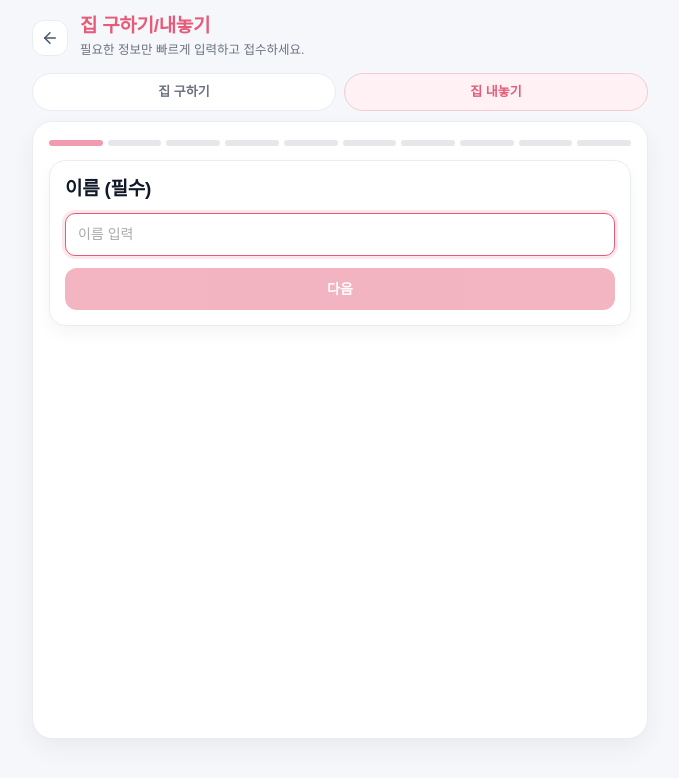
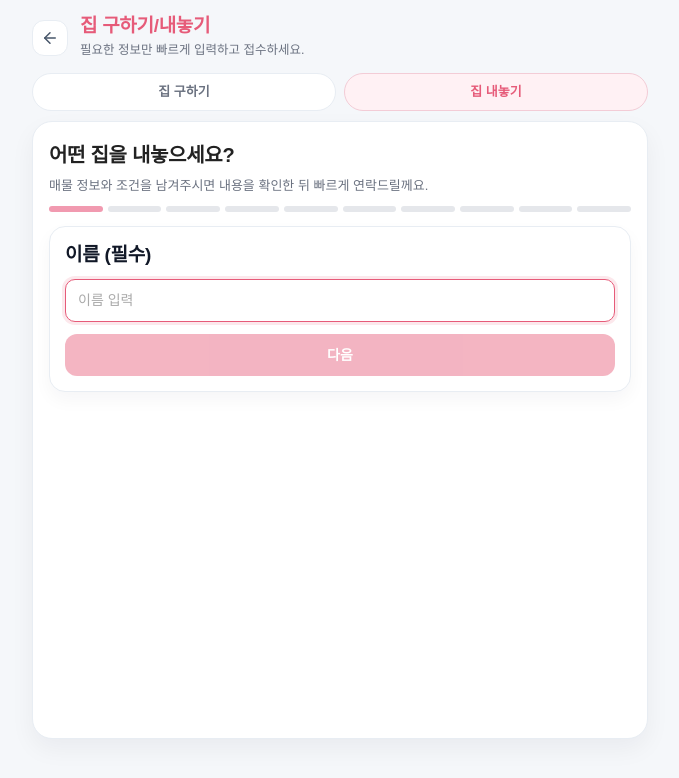
Before and after one commit to bjw0531/zibeasy_hskb, a Flask app: page /request in a window 1280 px wide. Shown: the top 778 px of the page, without its empty margins (300-979 px from the left). Run offline with Flask 3, Linux system fonts and the light colour scheme; parts of the project's set-up code (start-up, migrations or seed data) failed here and were passed over; some libraries are stand-ins or nearby versions; some web fonts are replaced.

Commit message:
Add lease-out panel intro copy

```diff
--- a/templates/request_form.html
+++ b/templates/request_form.html
@@ -342,6 +342,8 @@
 
         <section class="panel active" id="panel-lease_out">
             <div class="sf-shell">
+                <div class="panel-title">어떤 집을 내놓으세요?</div>
+                <p class="panel-lead">매물 정보와 조건을 남겨주시면 내용을 확인한 뒤 빠르게 연락드릴께요.</p>
                 <!-- CSRF 토큰 (JS에서 참조) -->
                 <input type="hidden" id="sfCsrfToken" value="{{ csrf_token }}">
 
```
